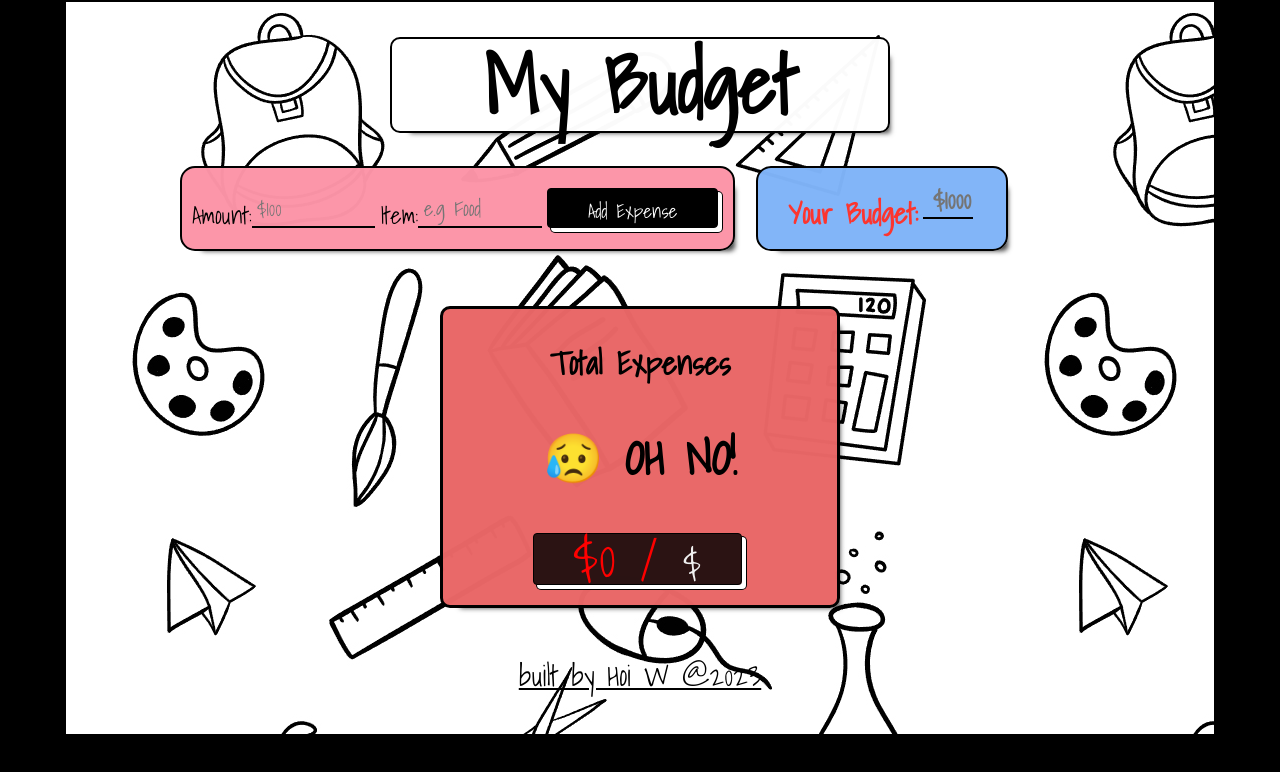
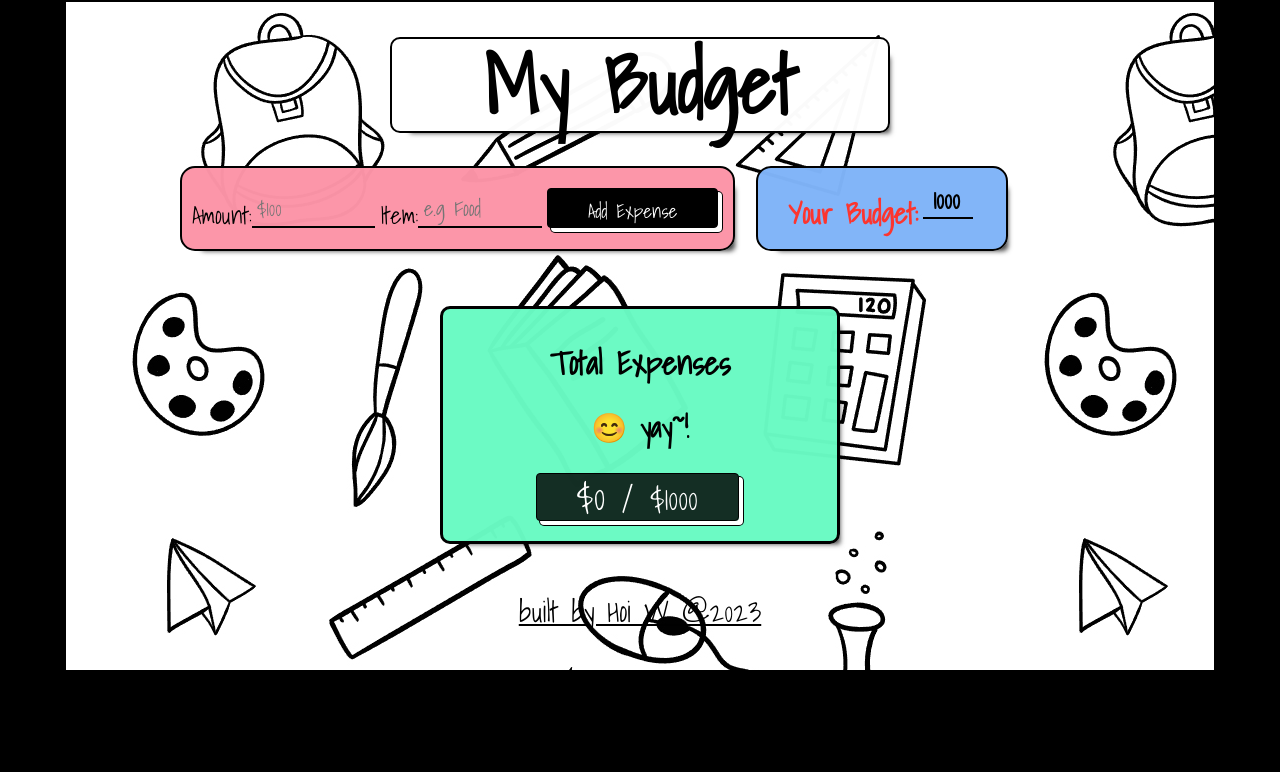
Before and after one commit to HoiJW/project-budget-app, a React (Create React App) app: page / in a window 1280 px wide. Shown: the top 772 px of the page. Built offline with nearby package versions, Linux system fonts and the light colour scheme; no server answers; the database is empty.

Commit message:
setting userBudget default amount

```diff
--- a/src/App.js
+++ b/src/App.js
@@ -10,7 +10,7 @@ function App() {
   const [expense, setExpenes] = useState([]);
   const[userInput, setUserInput] = useState('');
   const[title, setTitle] = useState('');
-  const[userBudget, setUserBudget] = useState('');
+  const[userBudget, setUserBudget] = useState('1000');
   const [v, setV] = useState(0);
   const[total, setTotal] = useState(0);
   //event listener upon form submition
```
